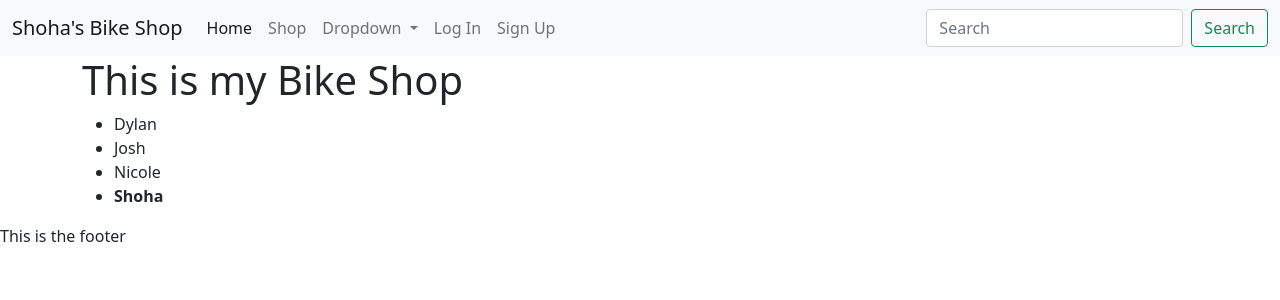
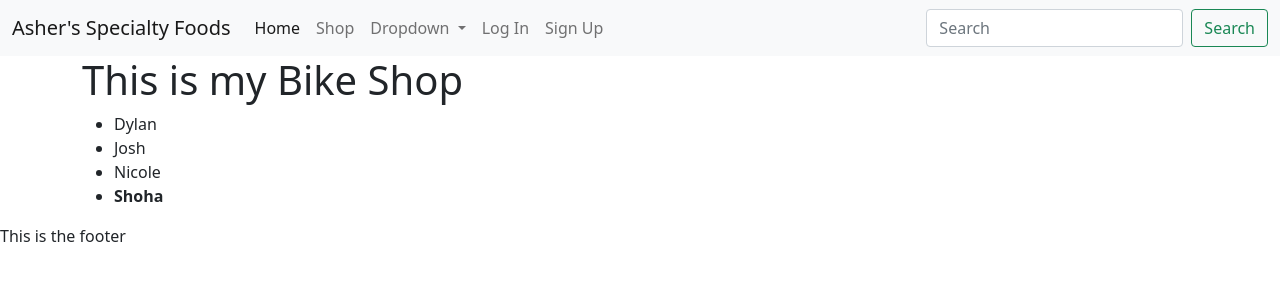
Before and after one commit to ashernaphtali/heroku, a Flask app: page /oldhome in a window 1280 px wide. Shown: the top 300 px of the page. Run offline with Flask 2, Linux system fonts and the light colour scheme; some libraries are stand-ins or nearby versions.

Commit message:
new edits

```diff
--- a/app/templates/nav.html
+++ b/app/templates/nav.html
@@ -1,6 +1,6 @@
 <nav class="navbar navbar-expand-lg navbar-light bg-light">
     <div class="container-fluid">
-        <a class="navbar-brand" href="#">Shoha's Bike Shop</a>
+        <a class="navbar-brand" href="#">Asher's Specialty Foods</a>
         <button class="navbar-toggler" type="button" data-bs-toggle="collapse" data-bs-target="#navbarSupportedContent"
             aria-controls="navbarSupportedContent" aria-expanded="false" aria-label="Toggle navigation">
             <span class="navbar-toggler-icon"></span>
```
